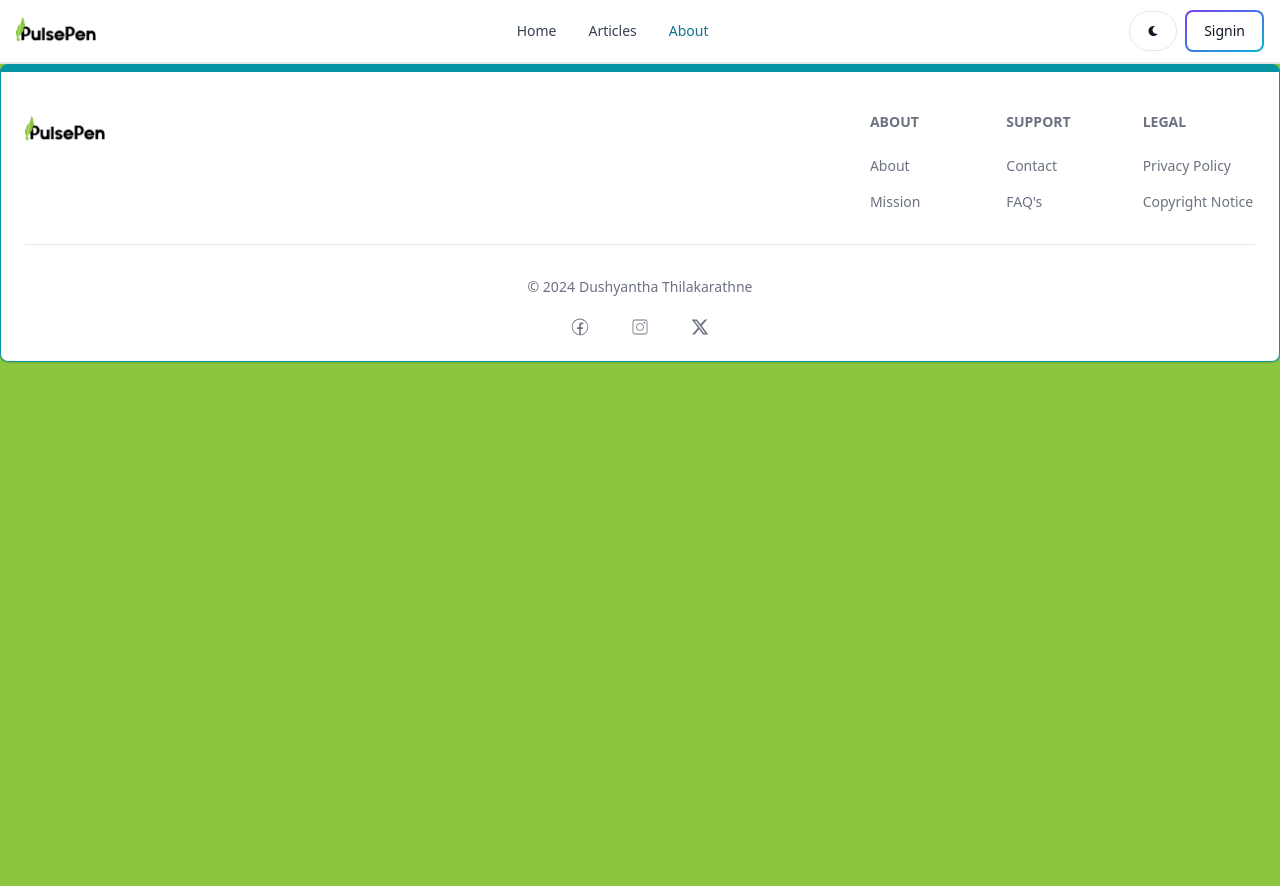
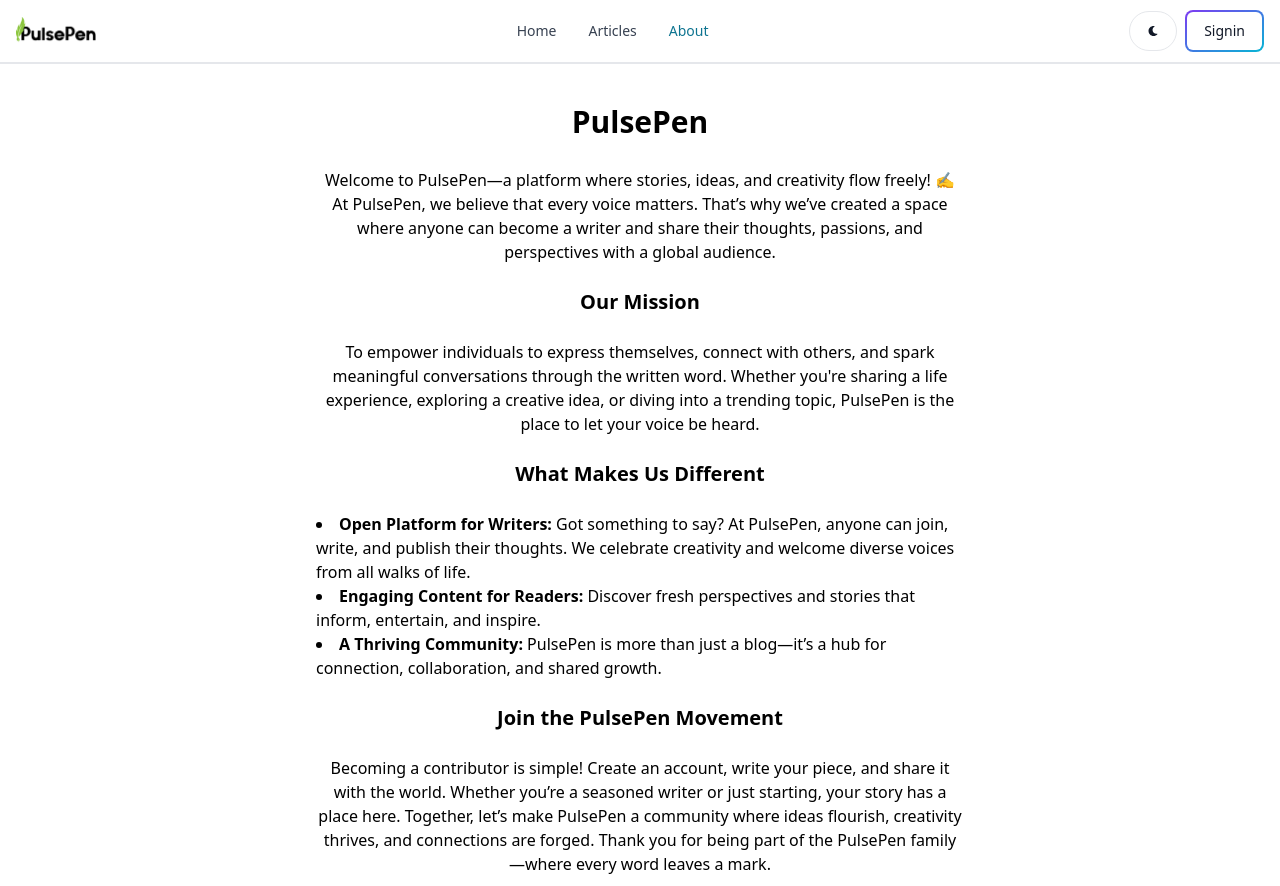
Before and after one commit to DushyanthaAT/PulsePen, a React (Vite) app in the folder Client/: page /about in a window 1280 px wide. Shown: the top 886 px of the page. Before the commit the page ends 800 px from the top, so only its background shows below. Built offline with nearby package versions, Linux system fonts and the light colour scheme; no server answers.

Commit message:
add about page

```diff
--- a/Client/src/pages/About.jsx
+++ b/Client/src/pages/About.jsx
@@ -1,7 +1,65 @@
 import React from "react";
 
 const About = () => {
-  return <div></div>;
+  return (
+    <div className="flex flex-col w-full bg-white  dark:bg-gray-900 justify-center items-center dark:text-white">
+      <div className="min-h-screen flex items-center justify-center">
+        <div className="max-w-2xl mx-auto p-3 text-center">
+          <div>
+            <h1 className="text-3xl font font-semibold text-center my-7">
+              PulsePen
+            </h1>
+            <div className="text-md flex flex-col gap-6">
+              <p>
+                Welcome to PulsePen—a platform where stories, ideas, and
+                creativity flow freely! ✍️ At PulsePen, we believe that every
+                voice matters. That’s why we’ve created a space where anyone can
+                become a writer and share their thoughts, passions, and
+                perspectives with a global audience.
+              </p>
+              <h2 className="text-xl font-bold">Our Mission</h2>
+
+              <p>
+                To empower individuals to express themselves, connect with
+                others, and spark meaningful conversations through the written
+                word. Whether you're sharing a life experience, exploring a
+                creative idea, or diving into a trending topic, PulsePen is the
+                place to let your voice be heard.
+              </p>
+
+              <h2 className="text-xl font-bold">What Makes Us Different</h2>
+              <ul className="list-disc list-inside text-left">
+                <li>
+                  <strong>Open Platform for Writers:</strong> Got something to
+                  say? At PulsePen, anyone can join, write, and publish their
+                  thoughts. We celebrate creativity and welcome diverse voices
+                  from all walks of life.
+                </li>
+                <li>
+                  <strong>Engaging Content for Readers:</strong> Discover fresh
+                  perspectives and stories that inform, entertain, and inspire.
+                </li>
+                <li>
+                  <strong>A Thriving Community:</strong> PulsePen is more than
+                  just a blog—it’s a hub for connection, collaboration, and
+                  shared growth.
+                </li>
+              </ul>
+              <h2 className="text-xl font-bold">Join the PulsePen Movement</h2>
+              <p>
+                Becoming a contributor is simple! Create an account, write your
+                piece, and share it with the world. Whether you’re a seasoned
+                writer or just starting, your story has a place here. Together,
+                let’s make PulsePen a community where ideas flourish, creativity
+                thrives, and connections are forged. Thank you for being part of
+                the PulsePen family—where every word leaves a mark.
+              </p>
+            </div>
+          </div>
+        </div>
+      </div>
+    </div>
+  );
 };
 
 export default About;
```
